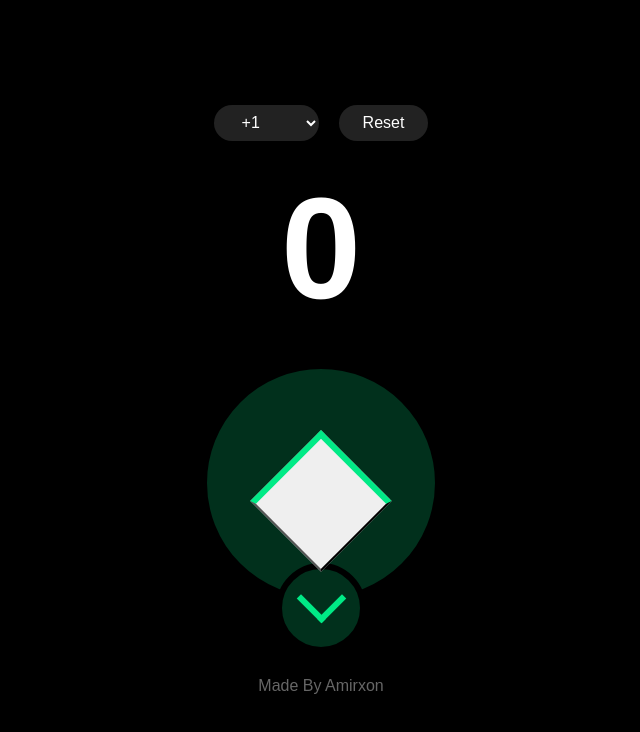
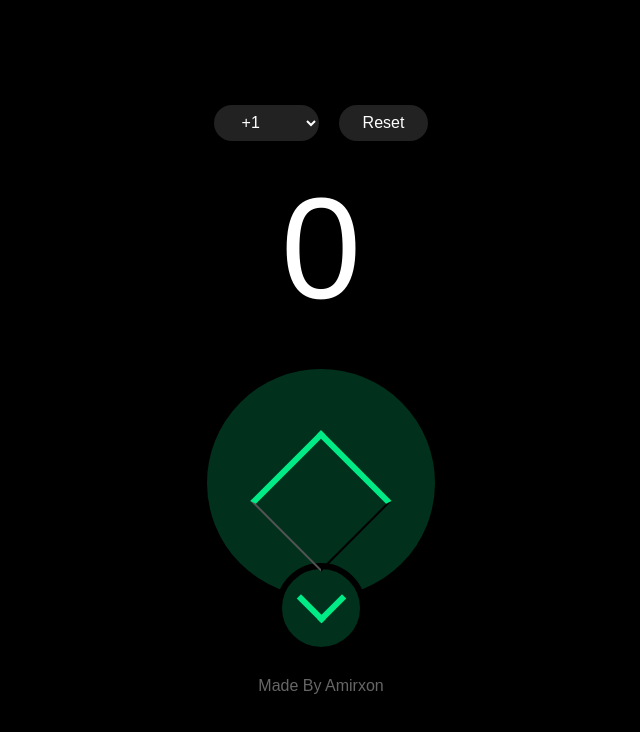
Before and after one commit to shokirov7/tasbih, a plain HTML site: page index.html in a window 1280 px wide. Shown: the whole page, without its empty margins (319-959 px from the left). Drawn offline with Linux system fonts and the light colour scheme.

Commit message:
Add files via upload

```diff
--- a/style/style.css
+++ b/style/style.css
@@ -44,7 +44,7 @@
 }
 .value {
   color: #fff;
-  font-weight: 600;
+  font-weight: 500;
   font-size: 9rem;
 }
 .add_btn,
@@ -82,6 +82,7 @@
   transform: rotate(-45deg);
   border-top: 6px solid #00ea86;
   border-right: 6px solid #00ea86;
+  background-color: transparent;
 }
 .add_btn_arrow {
   width: 100px;
```
